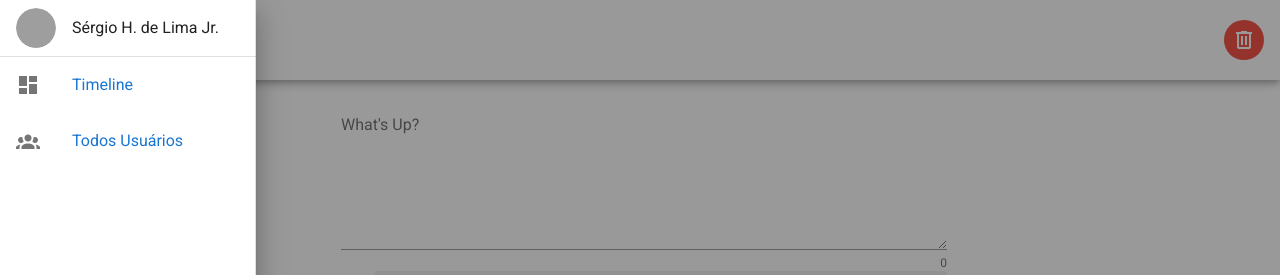
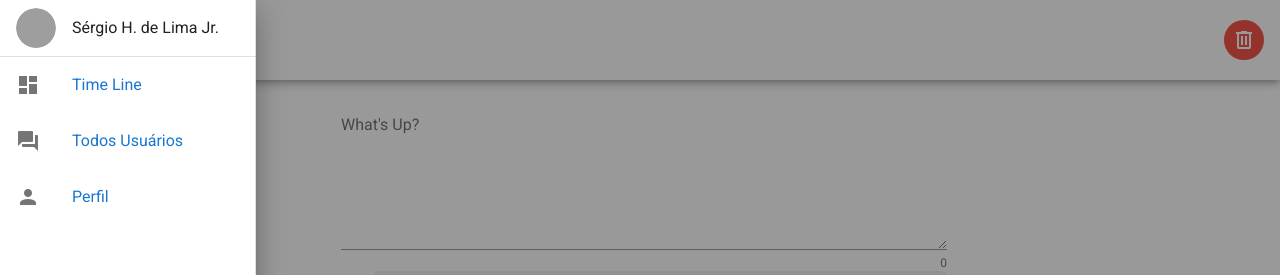
Before and after one commit to sergiohdljr/byConnect, a Vue app: page / in a window 1280 px wide. Both pictures are taken after a click on the button 48 px from the left and 40 px from the top of the page. Shown: the top 275 px of the page. Built offline with nearby package versions, Linux system fonts and the light colour scheme; grey boxes are pictures that could not be loaded.

Commit message:
refactor: icons on drawer navigation

```diff
--- a/src/components/ToolbarComponent.vue
+++ b/src/components/ToolbarComponent.vue
@@ -22,25 +22,14 @@
 
         <v-divider></v-divider>
 
-        <v-list dense>
+        <v-list v-for="(item, index) in items" :key="index" dense>
           <v-list-item link>
             <v-list-item-icon>
-              <v-icon>mdi-view-dashboard</v-icon>
+              <v-icon>{{ item.icon }}</v-icon>
             </v-list-item-icon>
 
             <v-list-item-content>
-              <router-link to="/">Timeline</router-link>
-            </v-list-item-content>
-          </v-list-item>
-        </v-list>
-        <v-list dense>
-          <v-list-item link>
-            <v-list-item-icon>
-              <v-icon>mdi-account-group</v-icon>
-            </v-list-item-icon>
-
-            <v-list-item-content>
-              <router-link to="/Users">Todos Usuários</router-link>
+              <router-link :to="item.redirect">{{ item.title }}</router-link>
             </v-list-item-content>
           </v-list-item>
         </v-list>
@@ -67,8 +56,13 @@ export default {
       username: this.$route.params.username,
       drawer: null,
       items: [
-        { title: "Time Line", icon: "mdi-view-dashboard" },
-        { title: "Todos Usuários", icon: "mdi-forum" },
+        { title: "Time Line", icon: "mdi-view-dashboard", redirect: "/" },
+        { title: "Todos Usuários", icon: "mdi-forum", redirect: "/Users" },
+        {
+          title: "Perfil",
+          icon: "mdi-account",
+          redirect: `${this.userProfilePath}/${this.DataUser.username}`,
+        },
       ],
     };
   },
```
